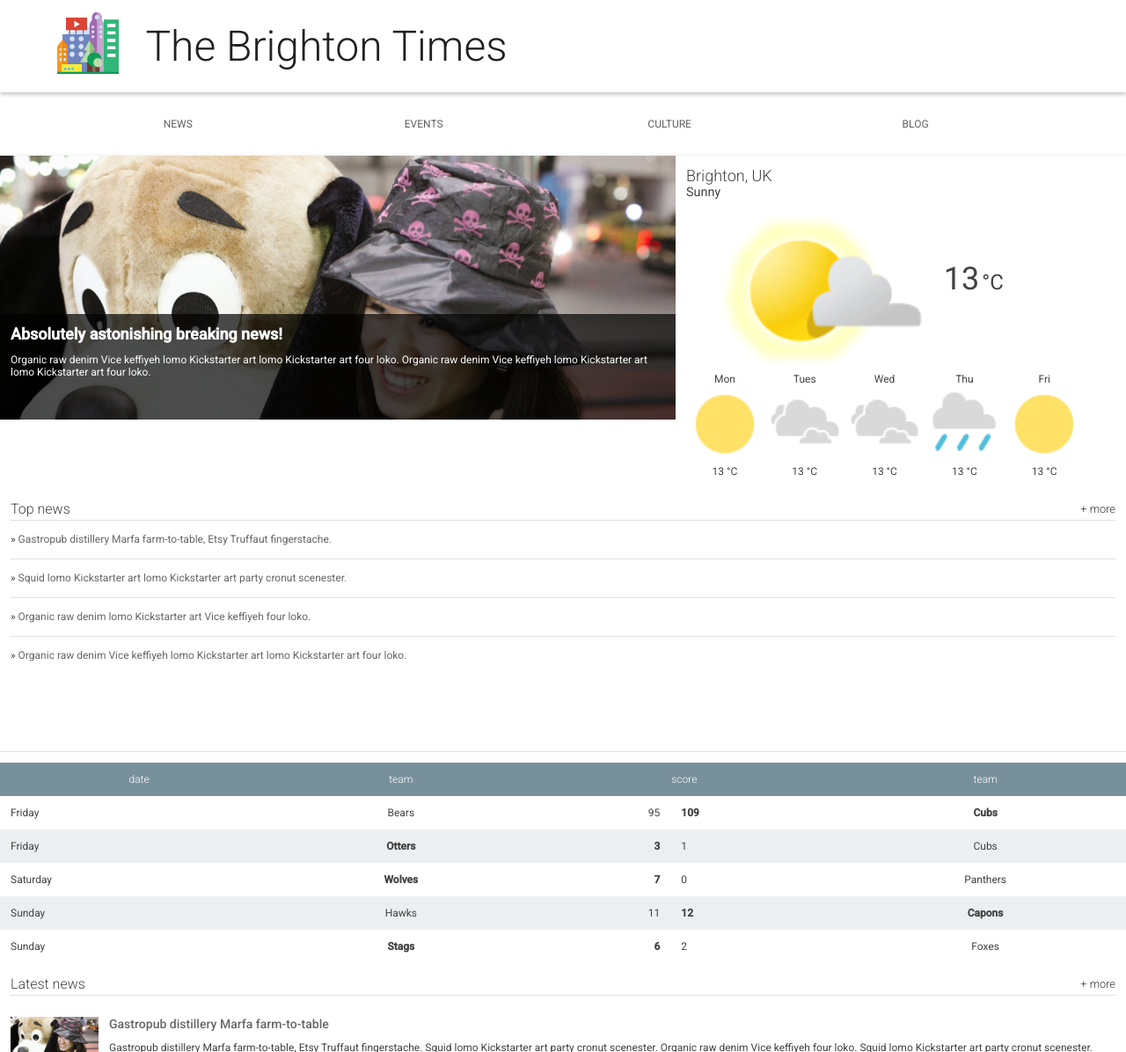
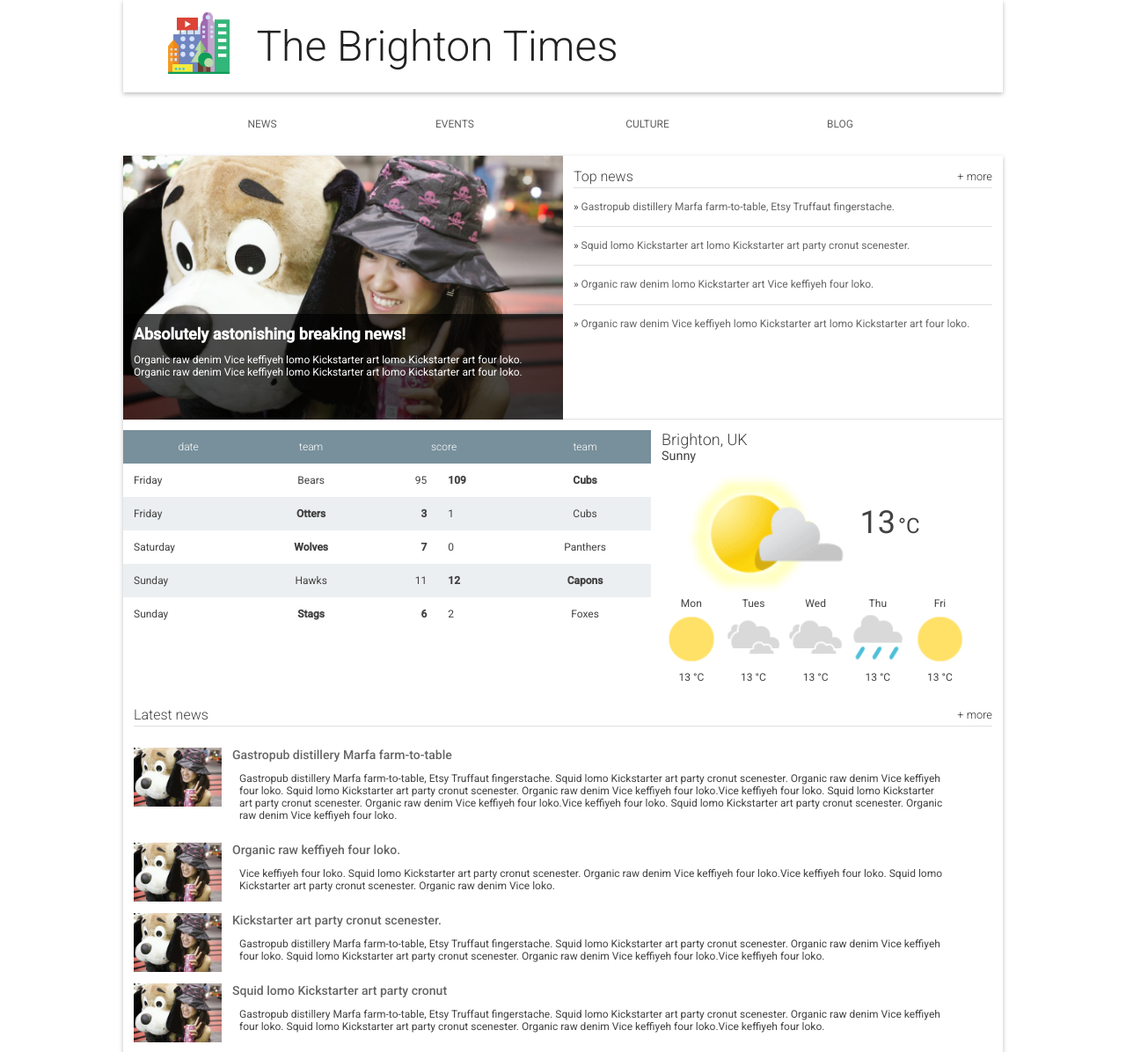
Before and after one commit to liefuzhang/RWDF, a plain HTML site: page index.html in a window 1280 px wide. Shown: the top 1196 px of the page at 88% size. Drawn offline with Linux system fonts and the light colour scheme.

Commit message:
finished

```diff
--- a/index.html
+++ b/index.html
@@ -200,12 +200,7 @@
 
   <script>
     function onBurgerClick() {
-      var classList = document.getElementsByClassName('nav__list').item(0).classList;
-      if (classList.contains("active")) {
-        classList.remove("active");
-      } else {
-        classList.add("active");
-      }
+      var classList = document.getElementsByClassName('nav__list').item(0).classList.toggle("active");
     }
   </script>
 
--- a/main.css
+++ b/main.css
@@ -10,6 +10,8 @@ body {
   font-family: Roboto;
   font-size: 12px;
   color: #424242;
+  max-width: 1000px;
+  margin: 0 auto;
 }
 
 h1,
@@ -345,6 +347,11 @@ main {
   margin: 24px 0;
 }
 
+.snippet p {
+  max-width: 800px;
+  margin-left: 120px;
+}
+
 .snippet__thumbnail {
   width: 100px;
   float: left;
@@ -388,6 +395,12 @@ footer a {
   text-decoration: none;
   color: #333;
   padding: 1.5em 0;
+}
+
+@media screen and (min-width: 450px) and (max-width: 600px) {
+  .top-news{
+    height: 250px;
+  }
 }
 
 @media screen and (max-width: 600px) {
@@ -447,6 +460,7 @@ footer a {
 
   section.top-news{
     order: 2;
+    height: inherit;
   }
 
   section.scores{
@@ -466,3 +480,30 @@ footer a {
     width: 60%;
   }
 }
+
+@media screen and (min-width: 901px){
+  section.hero{
+    order: 0;
+    width: 50%;
+  }
+
+  section.top-news{
+    order: 1;
+    height: inherit;
+    width: 50%;
+  }
+
+  section.scores{
+    order: 2;
+    width: 60%;
+  }
+
+  section.weather{
+    order: 3;
+    width: 40%;
+  }
+
+  section.recent-news {
+    order: 4;
+  }
+}
```
